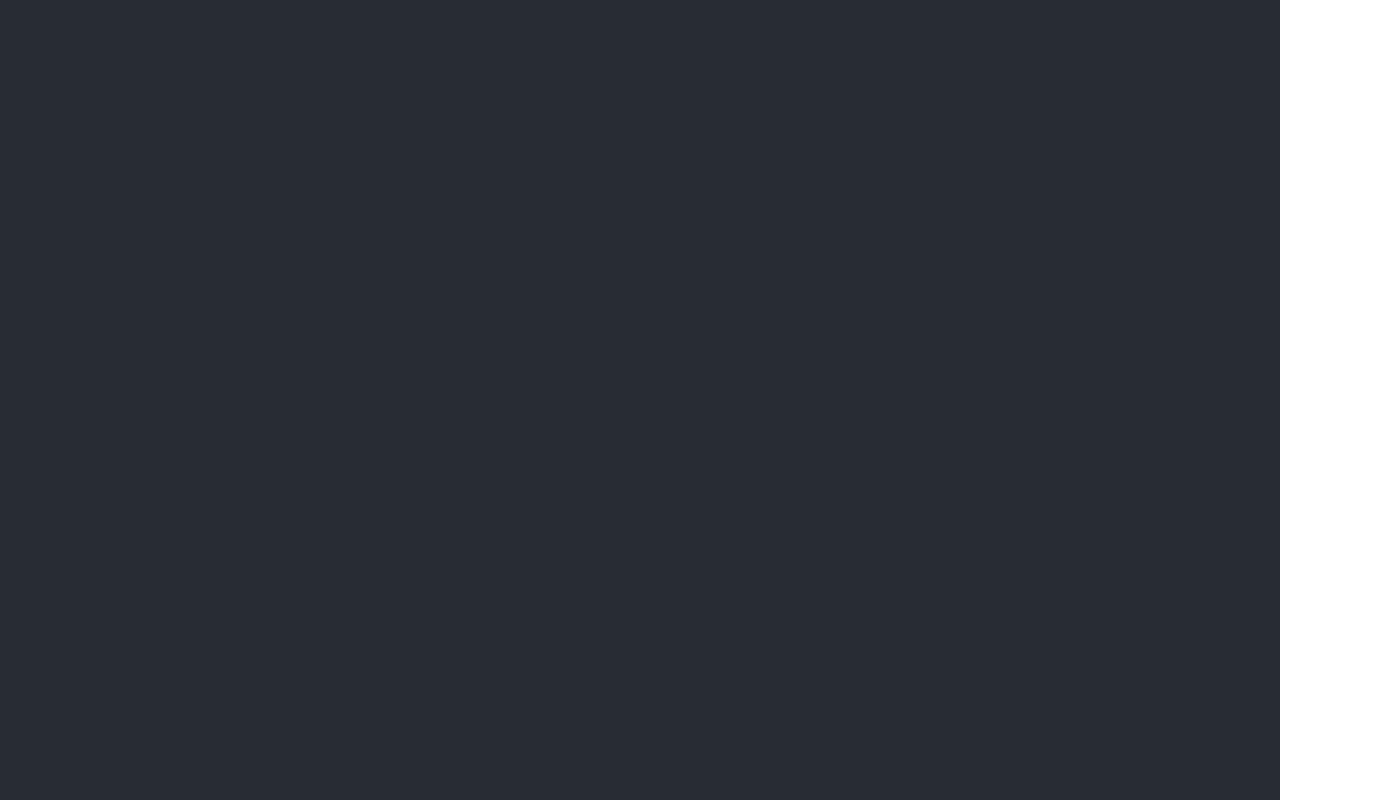
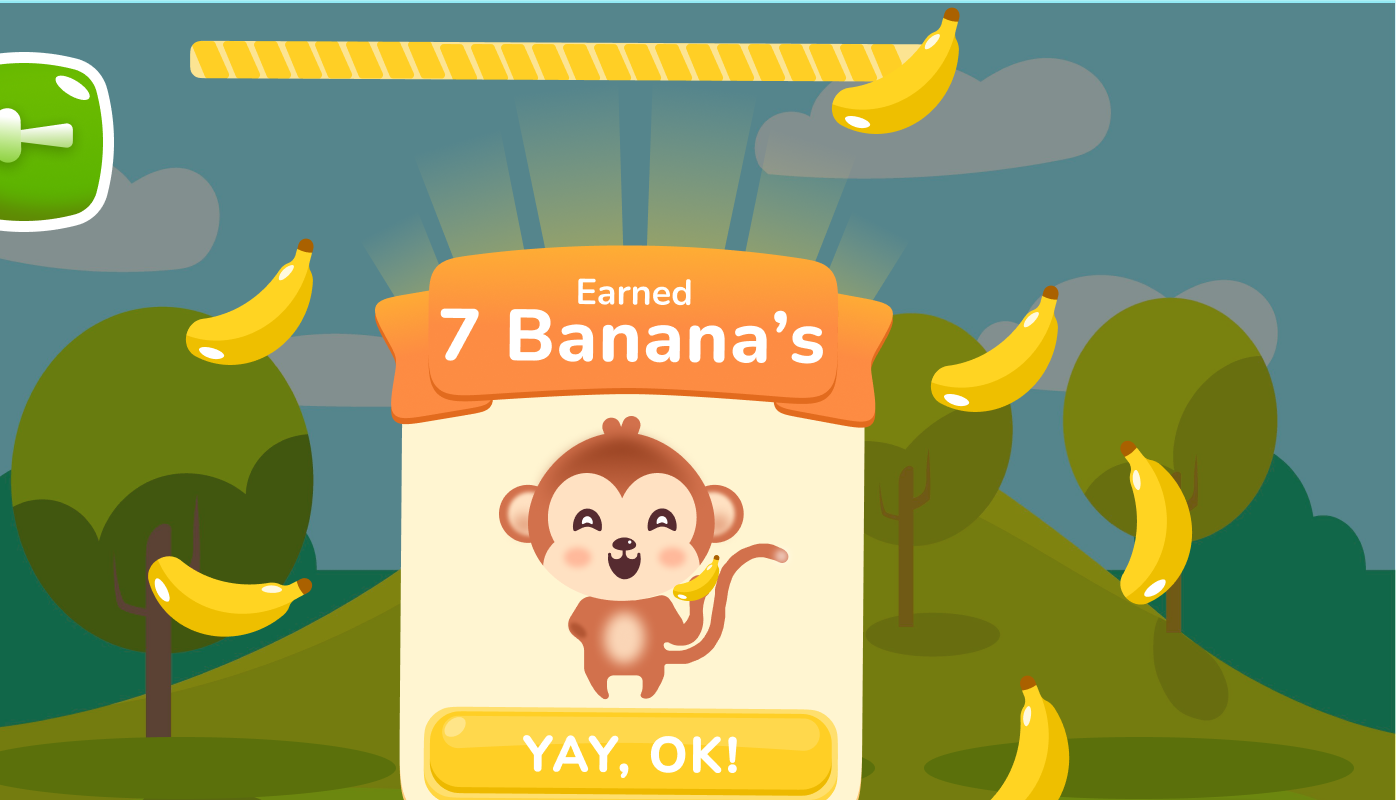
Before and after one commit to Gaurav1924/matching-game, a React (Create React App) app: page /FinalRewardScreen in a window 1280 px wide. Before the commit this address had no page. Shown: the whole page, 1396 px wide, since content can reach past the window. Built offline with nearby package versions, Linux system fonts and the light colour scheme.

Commit message:
finalReward Route

```diff
--- a/src/App.tsx
+++ b/src/App.tsx
@@ -7,6 +7,7 @@ import IntroScreen3 from './components/IntroScreen/IntroScreen3/IntroScreen3';
 import './components/IntroScreen/IntroScreen.css';
 import IntructionScreen from './components/InstructionScreen/InstructionScreen';
 import ActivityScreen from './components/ActivityScreen/ActivityScreen';
+import FinalRewardScreen from './components/finalRewardScreen/finalRewardScreen';
 
 function App() {
   return (
@@ -21,16 +22,10 @@ function App() {
               <Route path="/IntroScreen3" element={<IntroScreen3 />} />
               <Route path="/IntructionScreen" element={<IntructionScreen />} />
               <Route path="/ActivityScreen" element={<ActivityScreen />} />
-              {/* <Route path="/about" component={About} /> */}
-              {/* Add more routes as needed */}
+              <Route path="/FinalRewardScreen" element={<FinalRewardScreen />} />
             </Routes>
           </div>
         </Router>
-        {/* <IntroScreen1/> */}
-        {/* <IntroScreen2/> */}
-        {/* <IntroScreen3 /> */}
-        {/* <IntructionScreen /> */}
-        {/* <ActivityScreen /> */}
       </header>
     </div>
   );
--- a/src/components/IntroScreen/IntroScreen.css
+++ b/src/components/IntroScreen/IntroScreen.css
@@ -219,5 +219,5 @@
     position: relative;
     background-image: url('../../../public/final-reward-screen.png');
     width: 1512px;
-    height: 980px ;
+    height: 800px ;
 }
```
